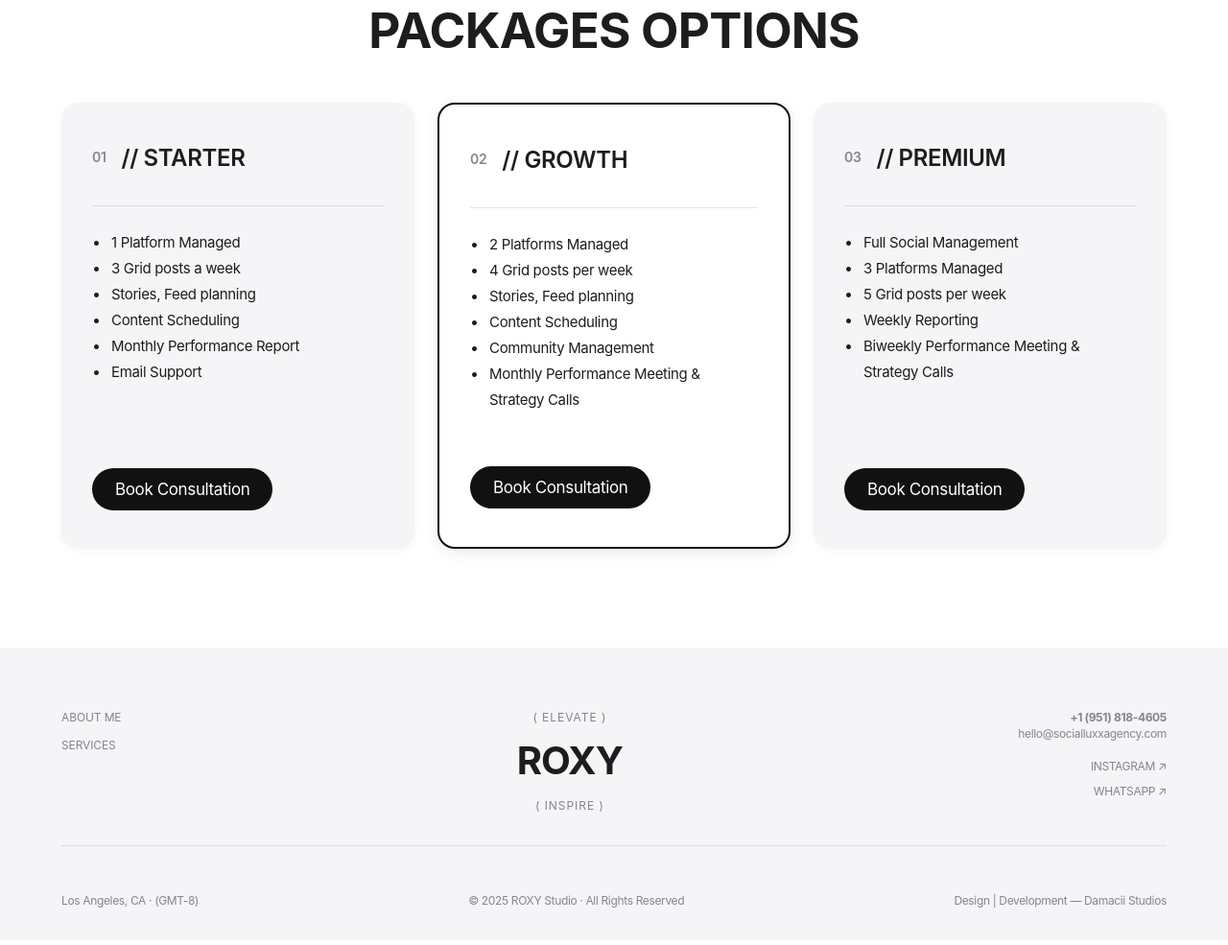
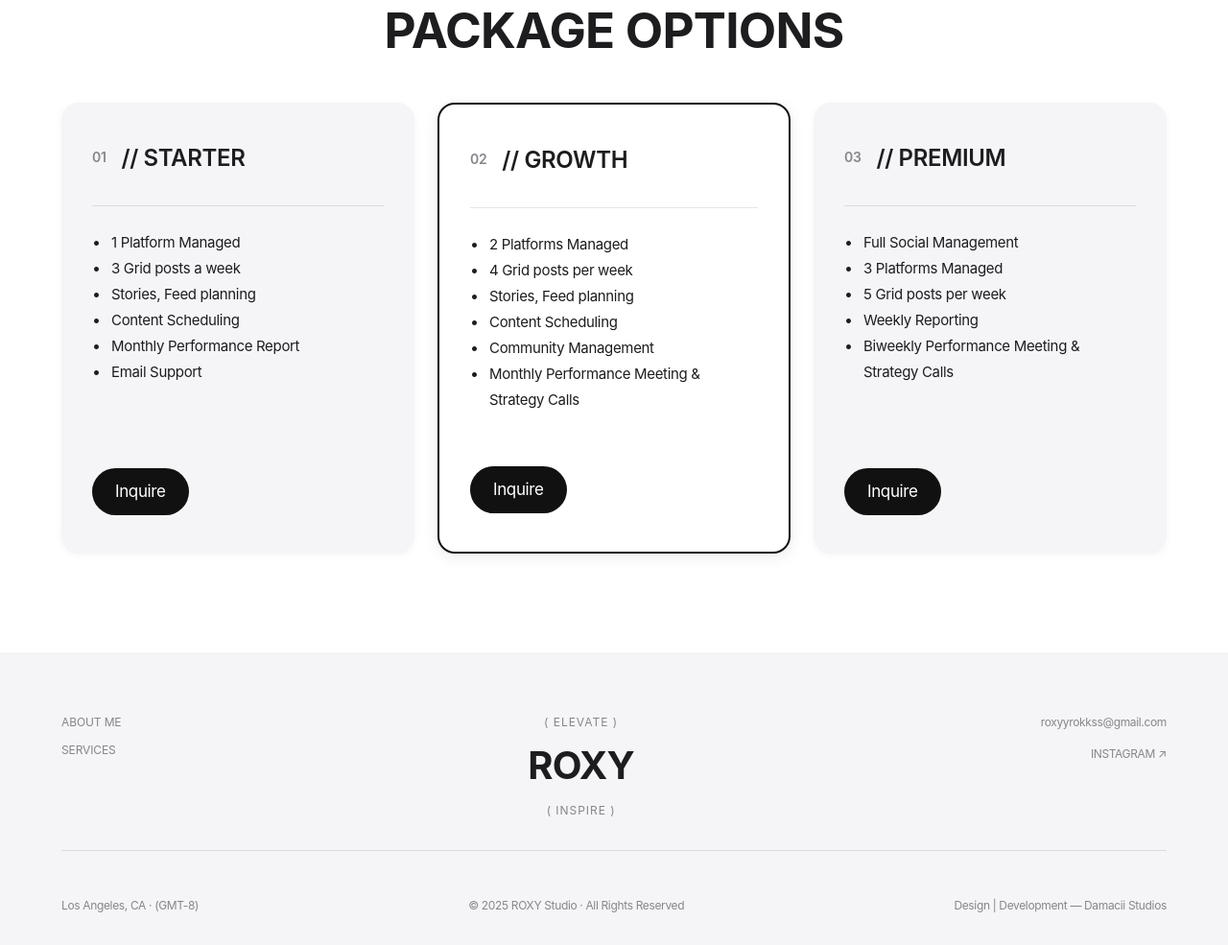
Before and after one commit to Damacii/roxywebsite, a plain HTML site: page index.html in a window 1280 px wide. Shown: the part 3191-4176 px from the top of the page at 96% size. Drawn offline with nearby package versions, Linux system fonts and the light colour scheme.

Commit message:
Changes Made

```diff
--- a/index.html
+++ b/index.html
@@ -129,7 +129,7 @@
             </ul>
           </div>
 
-          <a href="#contact" class="service-cta">Inquire</a>
+          <a href="https://forms.socialluxx.agency" class="service-cta">Inquire</a>
         </div>
 
         <!-- Service 2 -->
@@ -153,7 +153,7 @@
             </ul>
           </div>
 
-          <a href="#contact" class="service-cta">Inquire</a>
+          <a href="https://forms.socialluxx.agency" class="service-cta">Inquire</a>
         </div>
 
         <!-- Service 3 -->
@@ -177,7 +177,7 @@
             </ul>
           </div>
 
-          <a href="#contact" class="service-cta">Inquire</a>
+          <a href="https://forms.socialluxx.agency" class="service-cta">Inquire</a>
         </div>
 
         <!-- Service 4 -->
@@ -201,7 +201,7 @@
             </ul>
           </div>
 
-          <a href="#contact" class="service-cta">Inquire</a>
+          <a href="https://forms.socialluxx.agency" class="service-cta">Inquire</a>
         </div>
       </div>
     </section>
@@ -209,7 +209,7 @@
     <!--PRICING TABLES-->
 
     <section class="pricing-section">
-      <h2 class="pricing-heading">PACKAGES OPTIONS</h2>
+      <h2 class="pricing-heading">PACKAGE OPTIONS</h2>
 
       <div class="pricing-grid">
         <!-- Starter -->
@@ -226,7 +226,7 @@
             <li>Monthly Performance Report</li>
             <li>Email Support</li>
           </ul>
-          <button class="pricing-btn">Book Consultation</button>
+          <a href="https://forms.socialluxx.agency" class="pricing-btn">Inquire</a>
         </div>
 
         <!-- Growth -->
@@ -243,7 +243,7 @@
             <li>Community Management</li>
             <li>Monthly Performance Meeting &amp; Strategy Calls</li>
           </ul>
-          <button class="pricing-btn">Book Consultation</button>
+          <a href="https://forms.socialluxx.agency" class="pricing-btn">Inquire</a>
         </div>
 
         <!-- Premium -->
@@ -259,7 +259,7 @@
             <li>Weekly Reporting</li>
             <li>Biweekly Performance Meeting &amp; Strategy Calls</li>
           </ul>
-          <button class="pricing-btn">Book Consultation</button>
+          <a href="https://forms.socialluxx.agency" class="pricing-btn">Inquire</a>
         </div>
       </div>
     </section>
@@ -281,11 +281,9 @@
         </div>
 
         <div class="footer-right">
-          <p><strong>+1 (951) 818-4605</strong></p>
-          <p><a href="mailto:hello@socialluxxagency.com">hello@socialluxxagency.com</a></p>
+          <p><a href="mailto:roxyyrokkss@gmail.com">roxyyrokkss@gmail.com</a></p>
           <div class="social-links">
             <a href="#">INSTAGRAM ↗</a>
-            <a href="#">WHATSAPP ↗</a>
           </div>
         </div>
       </div>
--- a/style.css
+++ b/style.css
@@ -616,6 +616,7 @@ section h2 {
   display: inline-block;
   background: var(--color-accent);
   color: #ffffff;
+  text-decoration: none;
   border: none;
   padding: 0.75rem 1.5rem;
   font-size: 1.0625rem;
```
